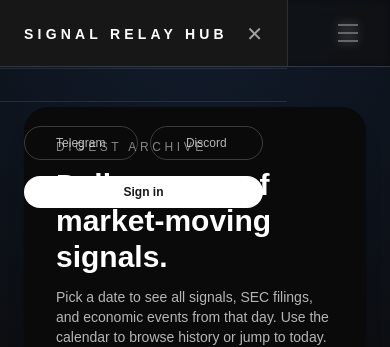
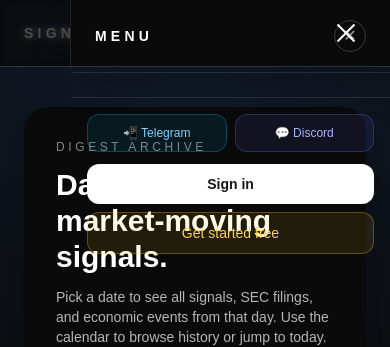
Before and after one commit to SignalRelayFinance/Signal-Relay-Hub, a Next.js app: page /digests in a window 390 px wide. Both pictures are taken after a click on the button "Open menu". Shown: the top 347 px of the page. Built offline with nearby package versions, Linux system fonts and the light colour scheme; no server answers.

Commit message:
Update MobileNav.tsx

```diff
--- a/src/components/MobileNav.tsx
+++ b/src/components/MobileNav.tsx
@@ -1,17 +1,16 @@
 'use client';
-
 import { useState } from 'react';
 import Link from 'next/link';
 import { usePathname } from 'next/navigation';
 
 const NAV_LINKS = [
-  { href: '/feed', label: 'Live Feed' },
-  { href: '/markets', label: 'Markets' },
-  { href: '/digests', label: 'Digest Archive' },
-  { href: '/drip-queue', label: 'Social Drip Queue' },
-  { href: '/pricing', label: 'Pricing' },
-  { href: '/settings', label: 'Account' },
-  { href: '/privacy', label: 'Privacy Policy' },
+  { href: '/feed', label: '📡 Live Feed' },
+  { href: '/markets', label: '📊 Markets' },
+  { href: '/digests', label: '📅 Digest Archive' },
+  { href: '/drip-queue', label: '📤 Social Drip Queue' },
+  { href: '/pricing', label: '💳 Pricing' },
+  { href: '/settings', label: '⚙️ Account' },
+  { href: '/privacy', label: '🔒 Privacy Policy' },
 ];
 
 export function MobileNav({ userEmail, onSignOut }: { userEmail?: string | null; onSignOut?: () => void }) {
@@ -21,37 +20,43 @@ export function MobileNav({ userEmail, onSignOut }: { userEmail?: string | null;
   return (
     <>
       <button
-        onClick={() => setOpen(true)}
-        className="flex flex-col gap-1.5 p-2 md:hidden"
+        onClick={() => setOpen(!open)}
+        className="flex flex-col gap-1.5 p-2 md:hidden relative z-50"
         aria-label="Open menu"
       >
-        <span className="block h-0.5 w-5 bg-white" />
-        <span className="block h-0.5 w-5 bg-white" />
-        <span className="block h-0.5 w-5 bg-white" />
+        <span className={`block h-0.5 w-6 bg-white transition-all duration-300 ${open ? 'rotate-45 translate-y-2' : ''}`} />
+        <span className={`block h-0.5 w-6 bg-white transition-all duration-300 ${open ? 'opacity-0' : ''}`} />
+        <span className={`block h-0.5 w-6 bg-white transition-all duration-300 ${open ? '-rotate-45 -translate-y-2' : ''}`} />
       </button>
 
       {open && (
-        <div className="fixed inset-0 z-50 md:hidden">
+        <div className="fixed inset-0 z-40 md:hidden">
           <div
-            className="absolute inset-0 bg-black/60 backdrop-blur-sm"
+            className="absolute inset-0 bg-black/70 backdrop-blur-sm"
             onClick={() => setOpen(false)}
           />
-          <div className="absolute left-0 top-0 bottom-0 w-72 bg-neutral-900 border-r border-white/10 flex flex-col">
+          <div className="absolute right-0 top-0 bottom-0 w-80 bg-neutral-950 border-l border-white/10 flex flex-col shadow-2xl">
+
             <div className="flex items-center justify-between px-6 py-5 border-b border-white/10">
-              <span className="text-sm font-semibold uppercase tracking-[0.3em] text-white">Signal Relay Hub</span>
-              <button onClick={() => setOpen(false)} className="text-white/60 hover:text-white text-xl">✕</button>
+              <span className="text-sm font-semibold uppercase tracking-[0.3em] text-white">Menu</span>
+              <button
+                onClick={() => setOpen(false)}
+                className="h-8 w-8 rounded-full border border-white/20 flex items-center justify-center text-white/60 hover:text-white hover:bg-white/10 transition-colors"
+              >
+                ✕
+              </button>
             </div>
 
-            <nav className="flex-1 overflow-y-auto py-4">
+            <nav className="flex-1 overflow-y-auto py-3 px-3">
               {NAV_LINKS.map((link) => (
                 <Link
                   key={link.href}
                   href={link.href}
                   onClick={() => setOpen(false)}
-                  className={`flex items-center px-6 py-3 text-sm transition-colors ${
+                  className={`flex items-center px-4 py-3.5 rounded-xl mb-1 text-sm font-medium transition-all ${
                     pathname === link.href
-                      ? 'text-white bg-white/10 border-l-2 border-white'
-                      : 'text-white/70 hover:text-white hover:bg-white/5'
+                      ? 'text-white bg-white/15 border border-white/20'
+                      : 'text-white/70 hover:text-white hover:bg-white/10 border border-transparent'
                   }`}
                 >
                   {link.label}
@@ -59,33 +64,56 @@ export function MobileNav({ userEmail, onSignOut }: { userEmail?: string | null;
               ))}
             </nav>
 
-            <div className="border-t border-white/10 p-6 space-y-4">
-              <div className="flex gap-3">
-                <a href="https://t.me/signalrelayhub" target="_blank" rel="noreferrer" className="flex-1 rounded-full border border-white/20 py-2 text-center text-xs text-white/70 hover:bg-white/10 transition-colors">
-                  Telegram
+            <div className="border-t border-white/10 p-4 space-y-3">
+              <div className="grid grid-cols-2 gap-2">
+                <a
+                  href="https://t.me/signalrelayhub"
+                  target="_blank"
+                  rel="noreferrer"
+                  className="flex items-center justify-center gap-2 rounded-xl border border-sky-500/30 bg-sky-500/10 py-2.5 text-xs font-medium text-sky-300 hover:bg-sky-500/20 transition-colors"
+                >
+                  📲 Telegram
                 </a>
-                <a href="https://discord.gg/4X9NGZuK" target="_blank" rel="noreferrer" className="flex-1 rounded-full border border-white/20 py-2 text-center text-xs text-white/70 hover:bg-white/10 transition-colors">
-                  Discord
+                <a
+                  href="https://discord.gg/4X9NGZuK"
+                  target="_blank"
+                  rel="noreferrer"
+                  className="flex items-center justify-center gap-2 rounded-xl border border-indigo-500/30 bg-indigo-500/10 py-2.5 text-xs font-medium text-indigo-300 hover:bg-indigo-500/20 transition-colors"
+                >
+                  💬 Discord
                 </a>
               </div>
+
               {userEmail ? (
                 <div className="space-y-2">
-                  <div className="text-xs text-white/40 truncate">{userEmail}</div>
+                  <div className="rounded-xl border border-white/10 bg-white/5 px-3 py-2">
+                    <div className="text-xs text-white/40 mb-0.5">Signed in as</div>
+                    <div className="text-xs text-white/70 truncate">{userEmail}</div>
+                  </div>
                   <button
                     onClick={() => { onSignOut?.(); setOpen(false); }}
-                    className="w-full rounded-full border border-white/20 py-2 text-xs text-white/70 hover:bg-white/10 transition-colors"
+                    className="w-full rounded-xl border border-rose-500/30 bg-rose-500/10 py-2.5 text-xs font-medium text-rose-300 hover:bg-rose-500/20 transition-colors"
                   >
                     Sign out
                   </button>
                 </div>
               ) : (
+                <div className="space-y-2">
                   <Link
                     href="/login"
                     onClick={() => setOpen(false)}
-                  className="block w-full rounded-full bg-white py-2 text-center text-xs font-semibold text-neutral-900 hover:bg-white/90 transition-colors"
+                    className="block w-full rounded-xl bg-white py-2.5 text-center text-sm font-semibold text-neutral-900 hover:bg-white/90 transition-colors"
                   >
                     Sign in
                   </Link>
+                  <Link
+                    href="/pricing"
+                    onClick={() => setOpen(false)}
+                    className="block w-full rounded-xl border border-amber-400/30 bg-amber-400/10 py-2.5 text-center text-sm font-medium text-amber-300 hover:bg-amber-400/20 transition-colors"
+                  >
+                    Get started free
+                  </Link>
+                </div>
               )}
             </div>
           </div>
```
Lines whose indentation alone changed are shown as unchanged.
